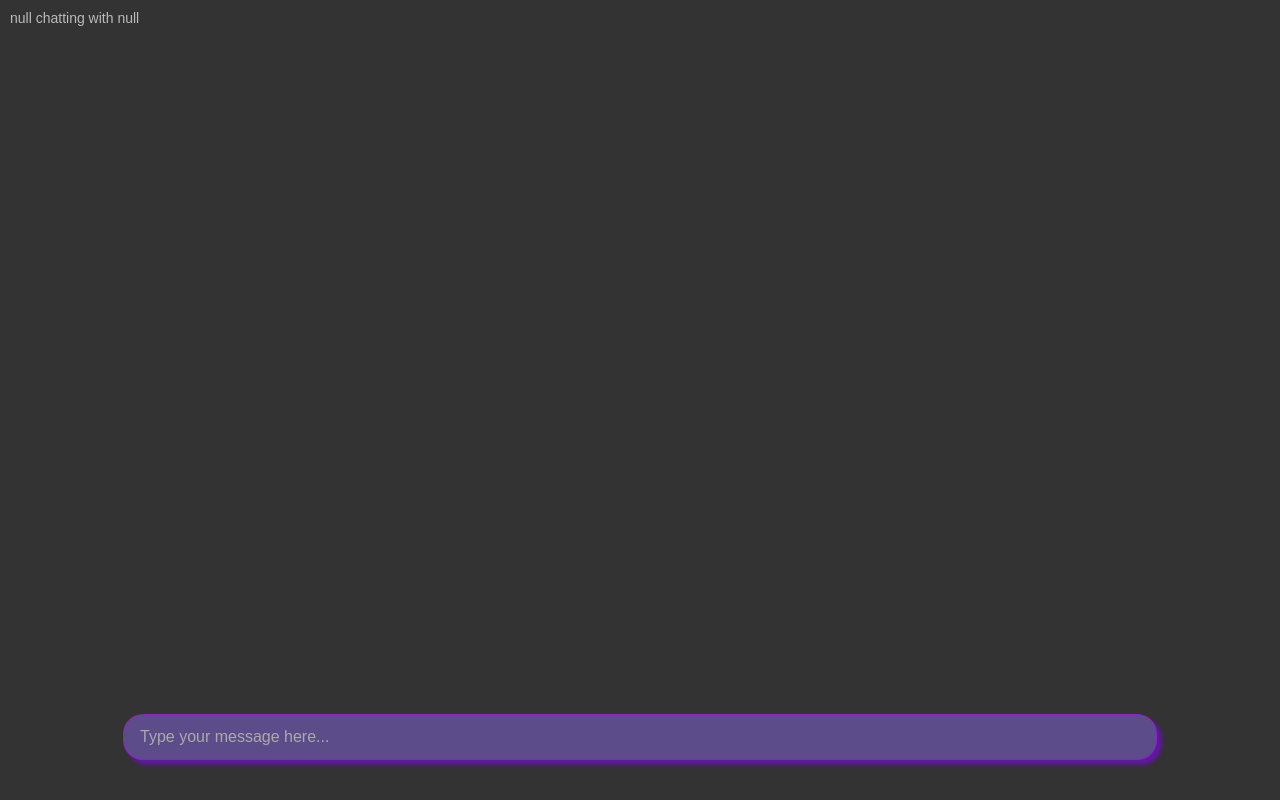
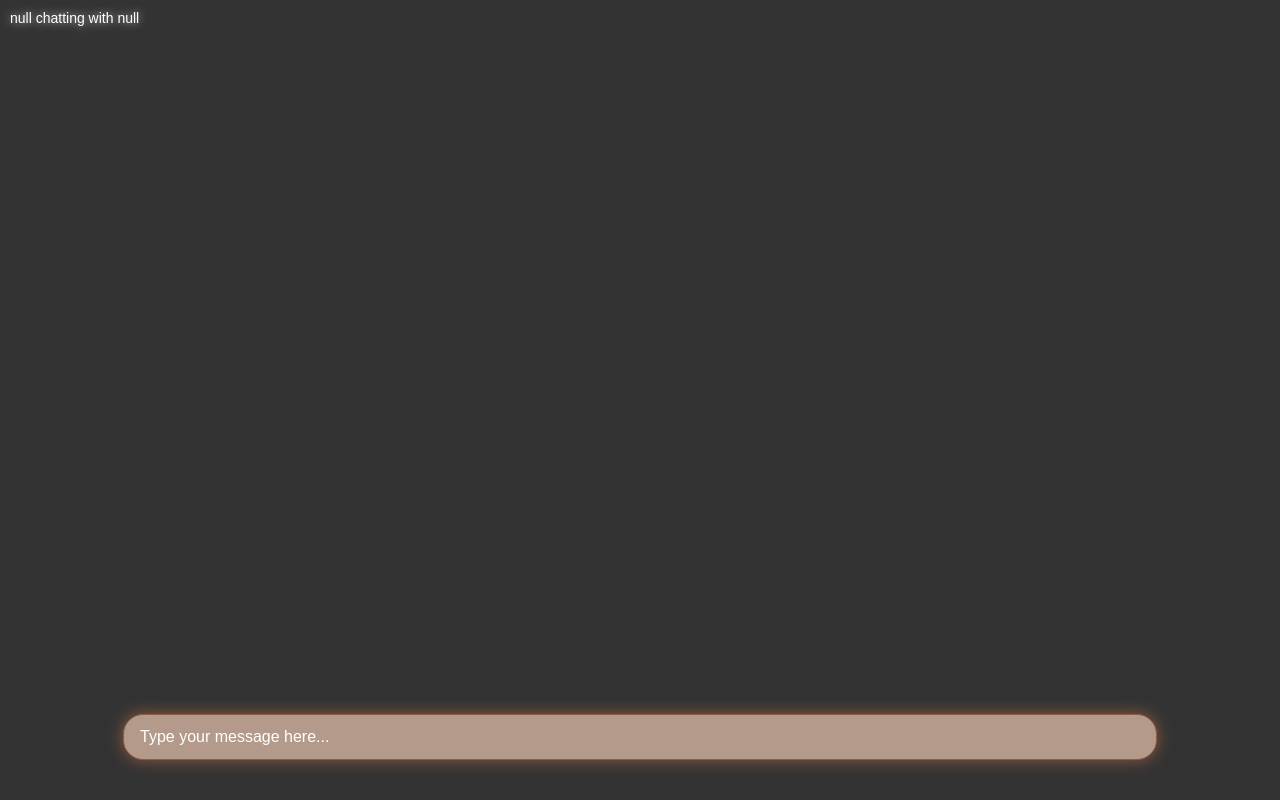
Before and after one commit to Lev-T13/chat, a plain HTML site: page chats.html in a window 1280 px wide. Drawn offline with Linux system fonts and the light colour scheme.

Commit message:
Updated chats.html

```diff
--- a/chats.html
+++ b/chats.html
@@ -11,9 +11,12 @@
             display: flex;
             height: 100vh;
             margin: 0;
-            color: white; /* Deep Purple text color */
             position: relative; /* Relative positioning for buttons */
             justify-content: center;
+            color: #fff;
+            white-space: pre-wrap;
+            word-wrap: break-word;
+            text-shadow: 0 0 10px #ccc;
         }
 
         #chat-container {
@@ -28,7 +31,7 @@
         }
 
         #user-info {
-            color: #bbb; /* Light color for better readability */
+            color:#fff; /* Light color for better readability */
             margin: 10px; /* Margin for spacing */
             font-size: 14px; /* Adjust font size */
             text-align: center; /* Center the text */
@@ -40,14 +43,14 @@
 
         .username {
             font-weight: bold; /* Make the username bold */
-            color: #bbb; /* Light color for the username */
+            color: #fff; /* Light color for the username */
         }
 
         .message {
             margin: 5px 0; /* Space between username and message */
             padding: 10px;
             border-radius: 15px;
-            background-color: #5C4D8A; /* Purple background */
+            background-color: #8d5b42; /* Darker brown */
             max-width: 60%; /* Limit width */
         }
 
@@ -69,7 +72,7 @@
             max-width: 1000px;
             height: 20px;
             border-radius: 20px;
-            background-color: #5C4D8A;
+            background-color: #b39a8b; /* Soft brown */
             color: white;
             position: fixed;
             bottom: 40px; /* Distance from the bottom */
@@ -78,21 +81,21 @@
         input {
             width: 100%;
             padding: 12px 16px;
-            border: 1px solid #b700ff91; /* Light gray border */
+            border: 1px solid #8d5b42; /* Darker brown */
             border-radius: 24px; /* Rounded corners */
-            box-shadow: 4px 4px 4px rgba(136, 0, 255, 0.591); /* Subtle shadow */
+            box-shadow: 0px 0px 16px #8d5b42; /* Darker brown */ /* Subtle shadow */
             font-size: 16px;
             outline: none; /* Remove outline */
-            transition: border-color 0.3s, box-shadow 0.3s; /* Smooth transition */
+            transition: border-color 0.3s, box-shadow 0.5s; /* Smooth transition */
         }
 
         input:focus {
             border-color: rgba(0, 0, 0, 0.2); /* Change border color on focus */
-            box-shadow: 0 0 8px rgba(0, 123, 255, 0.3); /* Highlight effect */
+            box-shadow: 0 0 16px rgba(0, 123, 255, 0.3); /* Highlight effect */
         }
 
         input::placeholder {
-            color: #aaa; /* Placeholder color */
+            color: #fff /* Placeholder color */
         }
     </style>
 
```
